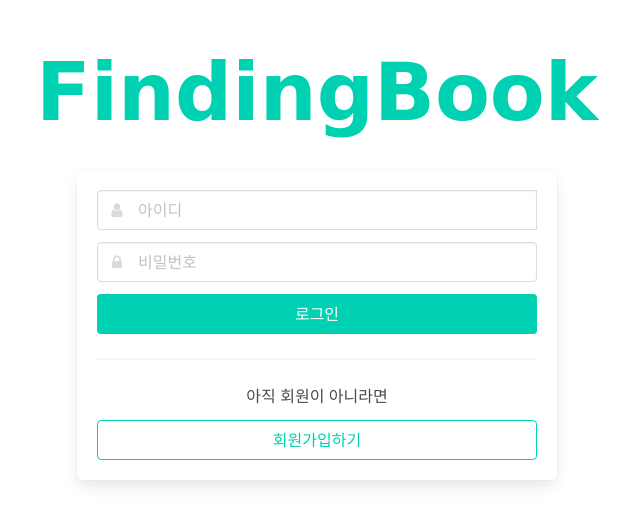
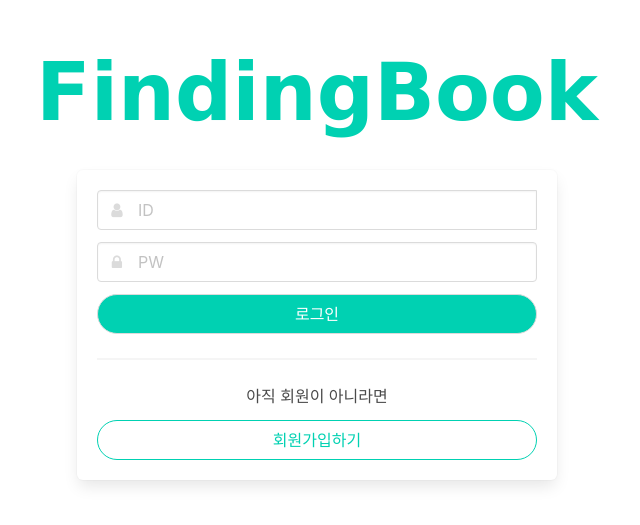
Before and after one commit to kimhanjune93/FindingBook, a Flask app: page /login in a window 1280 px wide. Shown: the top 525 px of the page, without its empty margins (323-963 px from the left). Run offline with Flask 2, Linux system fonts and the light colour scheme; some libraries are stand-ins or nearby versions; some web fonts are replaced.

Commit message:
로그인 화면 수정

```diff
--- a/static/login_style.css
+++ b/static/login_style.css
@@ -26,7 +26,8 @@ body {
 
 .button.is-sparta {
     background-color: #00d1b2;
-    border-color: transparent;
+    /*border-color: transparent;*/
+    border-radius: 25px;
     color: #fff !important;
 }
 
--- a/templates/login.html
+++ b/templates/login.html
@@ -190,8 +190,8 @@
                 <div class="media-content">
                     <div class="content">
                         <div class="field has-addons">
-                            <div class="control has-icons-left" style="width:100%">
-                                <input id="input-username" class="input" type="text" placeholder="아이디">
+                            <div class="control has-icons-left" style="width:100%; border-radius:25px">
+                                <input id="input-username" class="input" type="text" placeholder="ID">
                                 <span class="icon is-small is-left"><i class="fa fa-user"></i></span>
                             </div>
                             <div id="btn-check-dup" class="control is-hidden">
@@ -204,7 +204,7 @@
 
                         <div class="field">
                             <div class="control has-icons-left">
-                                <input onkeyup="enter_key()" id="input-password" class="input" type="password" placeholder="비밀번호">
+                                <input onkeyup="enter_key()" id="input-password" class="input" type="password" placeholder="PW">
                                 <span class="icon is-small is-left"><i class="fa fa-lock"></i></span>
                             </div>
                             <p id="help-password" class="help is-hidden">영문,숫자,특수문자 조합의 8-20자의 비밀번호를 설정해주세요. 특수문자(!@#$%^&*)는
```
